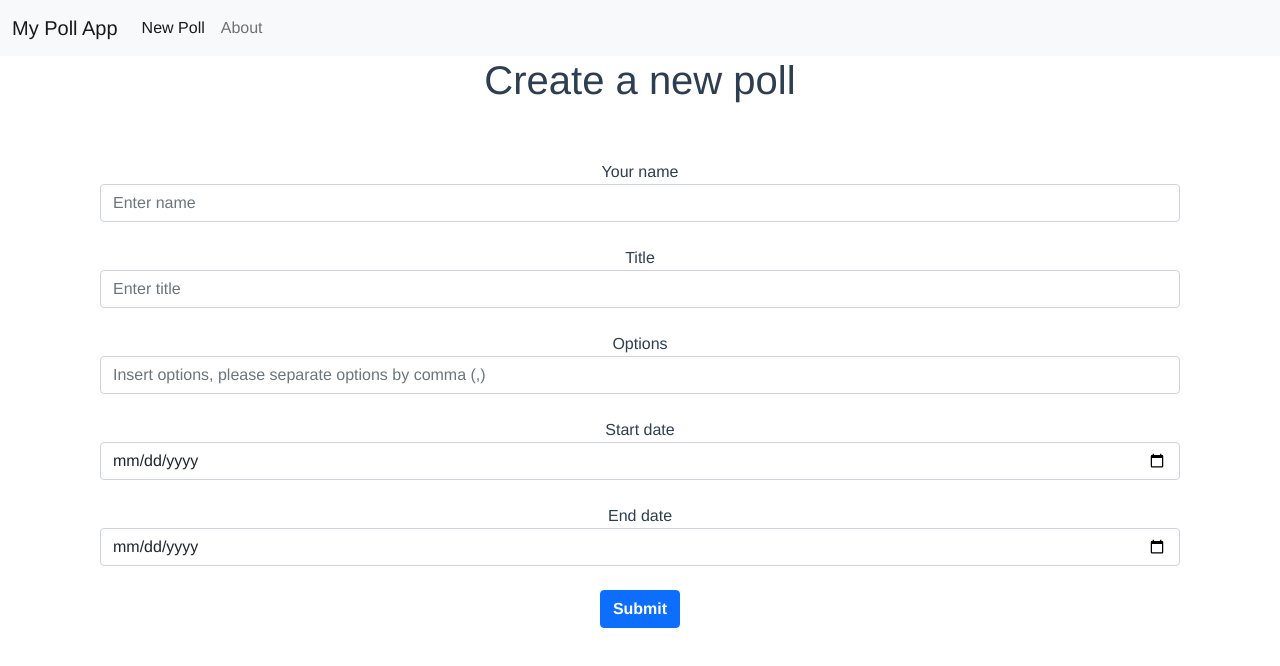
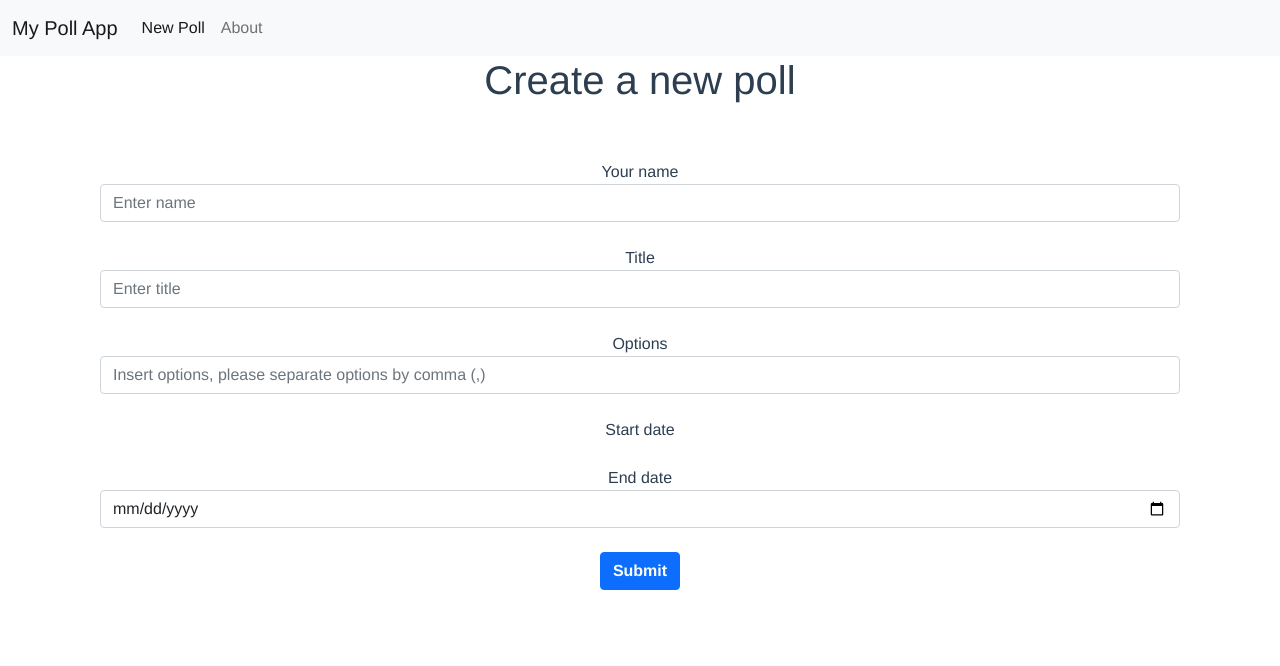
Before and after one commit to mellixt/webtech-frontend, a Vue app: page /newpoll in a window 1280 px wide. Shown: the top 666 px of the page. Built offline with nearby package versions, Linux system fonts and the light colour scheme.

Commit message:
Start Date Input: Display none;

```diff
--- a/src/views/NewPoll.vue
+++ b/src/views/NewPoll.vue
@@ -19,7 +19,7 @@
       </div>
       <div class="form-group">
         <label for="startDate">Start date</label>
-        <input id="startDate" v-model="creationDate" class="form-control" type="date">
+        <input id="startDate" style="display: none;" v-model="creationDate" class="form-control" type="date">
       </div>
       <div class="form-group">
         <label for="endDate">End date</label>
```
